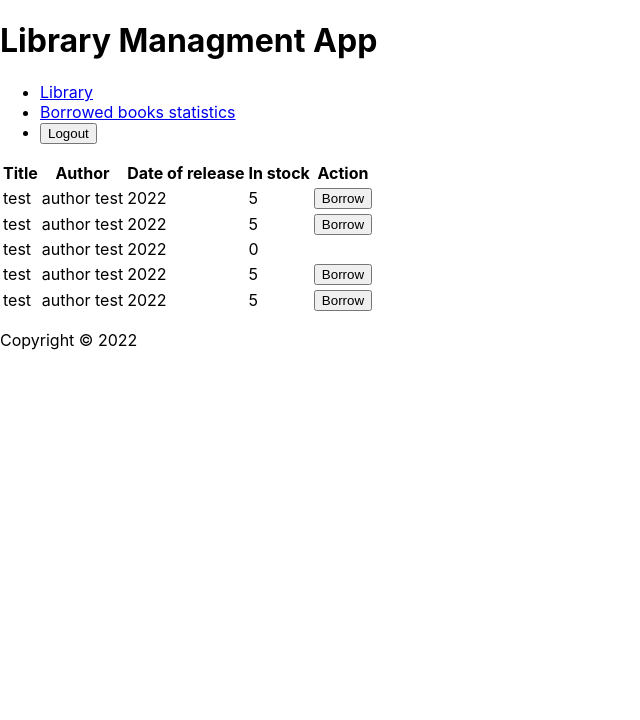
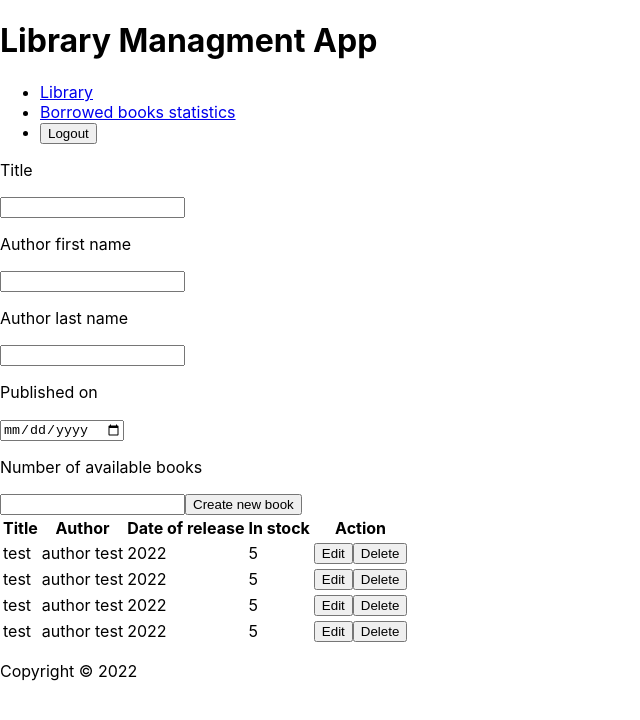
Before and after one commit to jankee1/fe-library-managment-app, a React (Create React App) app: page /admin/library in a window 1280 px wide. Shown: the top 720 px of the page, without its empty margins (0-640 px from the left). Built offline with nearby package versions, Linux system fonts and the light colour scheme.

Commit message:
Admin basic layouts along with forms implemented

```diff
--- a/src/App.tsx
+++ b/src/App.tsx
@@ -7,7 +7,8 @@ import { Login } from './components/auth/Login';
 import { Register } from './components/auth/Register';
 import { BorrowedBooksUser, BorrowedBooksStats } from "./components/borrowed-books/";
 import { Footer, Header } from './components/common/';
-import { Library } from "./components/library/Library";
+import { AdminLibrary } from "./components/library/AdminLibrary";
+import { UserLibrary } from "./components/library/UserLibrary";
 import { MainPage } from './components/main-page/MainPage';
 import { PageNotFound } from './components/page-not-found/PageNotFound';
 import { Profile } from "./components/user/Profile";
@@ -24,8 +25,8 @@ export const App = () => {
           <Route path="/login" element={<Login />} />
 
           <Route path="/user" element={<User />} >
-            <Route index element={<Library />} />
-            <Route path="library" element={<Library />} />
+            <Route index element={<UserLibrary />} />
+            <Route path="library" element={<UserLibrary />} />
             <Route path="borrowed-book" element={<BorrowedBooksUser />} />
             <Route path="profile" element={<Profile />} />
             <Route path="*" element={<PageNotFound />} />
@@ -33,7 +34,7 @@ export const App = () => {
 
           <Route path="/admin" element={<Admin />} >
             <Route index element={<BorrowedBooksStats />} />
-            <Route path="library" element={<Library />} />
+            <Route path="library" element={<AdminLibrary />} />
             <Route path="borrowed-book" element={<BorrowedBooksStats />} />
             <Route path="*" element={<PageNotFound />} />
           </Route>
--- a/src/components/admin/Admin.tsx
+++ b/src/components/admin/Admin.tsx
@@ -1,4 +1,5 @@
 import { Link, Outlet } from "react-router-dom";
+import { Button } from "../common";
 
 export const Admin = () => {
     return (
@@ -12,7 +13,7 @@ export const Admin = () => {
                         <Link to="borrowed-book">Borrowed books statistics</Link>
                     </li>
                     <li>
-                    <button>Logout</button>
+                        <Button type="button" text="Logout" />
                     </li>
                 </ul>
             </nav>
--- a/src/components/borrowed-books/index.ts
+++ b/src/components/borrowed-books/index.ts
@@ -1,2 +1,2 @@
-export * from './BorrowedBooksAdmin'
+export * from './BorrowedBooksStats'
 export * from './BorrowedBooksUser'
--- a/src/components/common/index.ts
+++ b/src/components/common/index.ts
@@ -1,2 +1,3 @@
 export * from './Footer'
 export * from './Header'
+export * from './Button'
--- /dev/null
+++ b/src/components/library/AdminCreateNewBook.tsx
@@ -0,0 +1,33 @@
+import { useState } from "react";
+import { Button } from "../common";
+
+export const AdminCreateNewBook = () => {
+
+    const [title, setTitle] = useState('')
+    const [firstName, setFirstName] = useState('')
+    const [lastName, setLastName] = useState('')
+    const [publishedOn, setPublishedOn] = useState('')
+    const [numberOfAvailable, setNumberOfAvailable] = useState<number>()
+
+    const createBook = (event: React.FormEvent<HTMLFormElement>) => {
+        event.preventDefault();
+    }
+
+
+    return (
+        <form onSubmit={createBook}>
+            <p>Title</p>
+            <input type="text" name="title" id="" onChange={e => setTitle(e.target.value)} />
+            <p>Author first name</p>
+            <input type="text" name="firstName" id="" onChange={e => setFirstName(e.target.value)} />
+            <p>Author last name</p>
+            <input type="text" name="lastName" id="" onChange={e => setLastName(e.target.value)} />
+            <p>Published on</p>
+            <input type="date" name="publishedOn" id="" onChange={e => setPublishedOn(e.target.value)} />
+            <p>Number of available books</p>
+            <input type="number" min="1" name="numberOfAvailable" id="" onChange={e => setNumberOfAvailable(Number(e.target.value))} />
+
+            <Button type="submit" text="Create new book" />
+        </form>
+  );
+}
--- /dev/null
+++ b/src/components/library/AdminLibrary.tsx
@@ -0,0 +1,62 @@
+import { AdminCreateNewBook } from "./AdminCreateNewBook";
+import { SingleItemAdminLibrary } from "./SingleItemAdminLibrary";
+
+
+export const AdminLibrary = () => {
+
+    const books = [
+        {
+            title: "test",
+            author: "author test",
+            releaseDate: "2022",
+            numberOfAvailableBooks: 5
+        },
+        {
+            title: "test",
+            author: "author test",
+            releaseDate: "2022",
+            numberOfAvailableBooks: 5
+        },
+        {
+            title: "test",
+            author: "author test",
+            releaseDate: "2022",
+            numberOfAvailableBooks: 5
+        },
+        {
+            title: "test",
+            author: "author test",
+            releaseDate: "2022",
+            numberOfAvailableBooks: 5
+        }
+    ]
+
+    return (
+        <div>
+            <AdminCreateNewBook />
+            <table>
+            <thead>
+            <tr>
+                <th>Title</th>
+                <th>Author</th>
+                <th>Date of release</th>
+                <th>In stock</th>
+                <th>Action</th>
+            </tr>
+            </thead>
+                <tbody>
+                    {
+                        books.map(
+                            book => <SingleItemAdminLibrary
+                                key={Math.floor(Math.random() * (1000000 - 1 + 1)) + 1}
+                                title={book.title}
+                                author={book.author}
+                                releaseDate={book.releaseDate}
+                                numberOfAvailableBooks={book.numberOfAvailableBooks}
+                            />)
+                    }
+                </tbody>
+            </table>
+        </div>
+  );
+}
--- a/src/components/library/SingleItemLibrary.tsx
+++ b/src/components/library/SingleItemAdminLibrary.tsx
@@ -1,4 +1,4 @@
-import { Button } from "../common/Button";
+import { Button } from "../common";
 
 interface SingleItemLibraryProps {
     title: string;
@@ -7,7 +7,7 @@ interface SingleItemLibraryProps {
     numberOfAvailableBooks: number;
 }
 
-export const SingleItemLibrary = (props: SingleItemLibraryProps) => {
+export const SingleItemAdminLibrary = (props: SingleItemLibraryProps) => {
     return (
             <tr>
                 <td>{props.title}</td>
@@ -15,7 +15,8 @@ export const SingleItemLibrary = (props: SingleItemLibraryProps) => {
                 <td>{props.releaseDate}</td>
                 <td>{props.numberOfAvailableBooks}</td>
                 <td>
-                    {props.numberOfAvailableBooks > 0 && <Button type="button" text="Borrow" />}
+                    <Button type="button" text="Edit" />
+                    <Button type="button" text="Delete" />
                 </td>
             </tr>
   );
--- /dev/null
+++ b/src/components/library/SingleItemUserLibrary.tsx
@@ -0,0 +1,22 @@
+import { Button } from "../common";
+
+interface SingleItemLibraryProps {
+    title: string;
+    author: string;
+    releaseDate: string;
+    numberOfAvailableBooks: number;
+}
+
+export const SingleItemUserLibrary = (props: SingleItemLibraryProps) => {
+    return (
+            <tr>
+                <td>{props.title}</td>
+                <td>{props.author}</td>
+                <td>{props.releaseDate}</td>
+                <td>{props.numberOfAvailableBooks}</td>
+                <td>
+                    {props.numberOfAvailableBooks > 0 && <Button type="button" text="Borrow" />}
+                </td>
+            </tr>
+  );
+}
--- a/src/components/library/Library.tsx
+++ b/src/components/library/UserLibrary.tsx
@@ -1,7 +1,7 @@
-import { SingleItemLibrary } from "./SingleItemLibrary";
+import { SingleItemUserLibrary } from "./SingleItemUserLibrary";
 
 
-export const Library = () => {
+export const UserLibrary = () => {
 
     const books = [
         {
@@ -51,7 +51,7 @@ export const Library = () => {
                 <tbody>
                     {
                         books.map(
-                            book => <SingleItemLibrary
+                            book => <SingleItemUserLibrary
                                 key={Math.floor(Math.random() * (1000000 - 1 + 1)) + 1}
                                 title={book.title}
                                 author={book.author}
--- a/src/components/user/Profile.tsx
+++ b/src/components/user/Profile.tsx
@@ -15,9 +15,14 @@ export const Profile = () => {
     const [firstName, setFirstName] = useState(user.firstName)
     const [lastName, setLastName] = useState(user.lastName)
 
+    const updateProfile = (event: React.FormEvent<HTMLFormElement>) => {
+        event.preventDefault();
+
+    }
+
     return (
         <div>
-            <form action="">
+            <form onSubmit={updateProfile}>
                 <p>Firstname</p>
                 <input type="text" name="firstName" id="" value={firstName} onChange={e => setFirstName(e.target.value)}/>
                 <p>Lastname</p>
```
Also changed, not shown: src/components/borrowed-books/BorrowedBooksStatsSingleItem.tsx (added, +7 -0 lines), src/components/borrowed-books/BorrowedBooksStats.tsx (renamed from src/components/borrowed-books/BorrowedBooksAdmin.tsx). Lines whose indentation alone changed are shown as unchanged.
